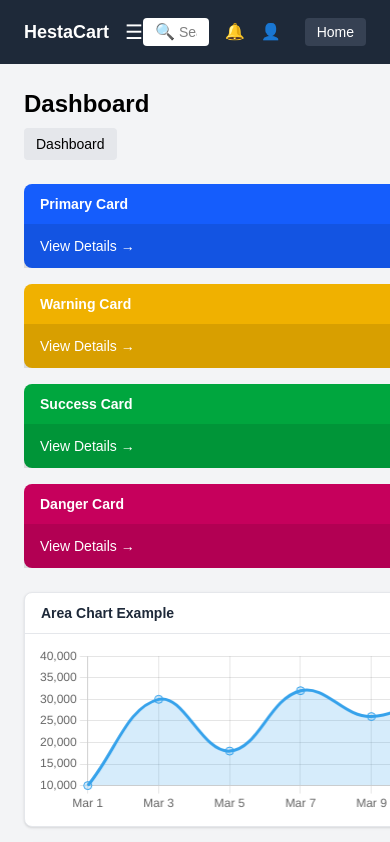
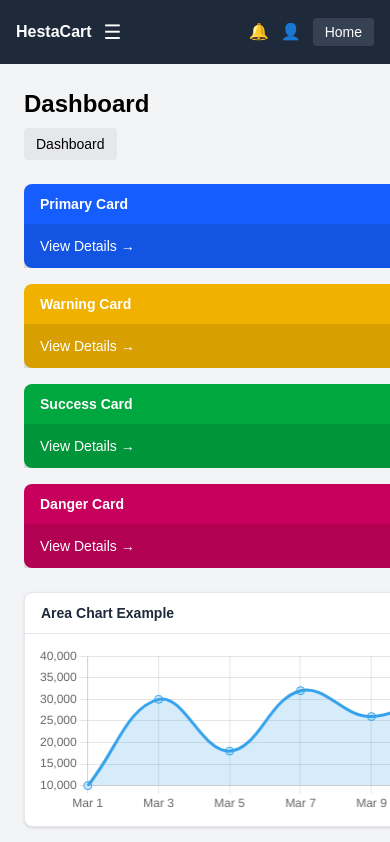
Before and after one commit to devansh-hestabit/Training, a Next.js app in the folder Week3/week3-next-tailwind-frontend/: page /dashboard in a window 390 px wide. Shown: the top 842 px of the page. Built offline with nearby package versions, Linux system fonts and the light colour scheme.

Commit message:
Responsive updated for remaining components along woth project structure updated

```diff
--- /dev/null
+++ b/Week3/week3-next-tailwind-frontend/components/landing/Testimonials.jsx
@@ -0,0 +1,38 @@
+export default function Testimonials({ testimonials }) {
+  return (
+    <section className="py-16">
+      <div className="max-w-7xl mx-auto px-6">
+        <h2 className="text-3xl md:text-4xl font-bold text-center text-gray-900">
+          Trusted by Growing Businesses
+        </h2>
+
+        <p className="mt-4 text-center text-gray-600 max-w-2xl mx-auto">
+          Teams around the world use HestaCart to simplify operations.
+        </p>
+
+        <div className="mt-16 grid grid-cols-1 md:grid-cols-3 gap-8">
+          {testimonials.map((t) => (
+            <div
+              key={t.name}
+              className="bg-white p-8 rounded-2xl border shadow-sm
+                         hover:shadow-lg transition"
+            >
+              <p className="text-gray-700 italic leading-relaxed">
+                “{t.text}”
+              </p>
+
+              <div className="mt-6">
+                <div className="font-semibold text-gray-900">
+                  {t.name}
+                </div>
+                <div className="text-sm text-gray-500">
+                  {t.role}
+                </div>
+              </div>
+            </div>
+          ))}
+        </div>
+      </div>
+    </section>
+  );
+}
--- a/Week3/week3-next-tailwind-frontend/components/ui/InputNav.jsx
+++ b/Week3/week3-next-tailwind-frontend/components/ui/InputNav.jsx
@@ -1,10 +1,13 @@
-"use client";
-
 export default function InputNav({ placeholder }) {
   return (
     <input
       placeholder={placeholder}
-      className="pl-9 pr-3 py-1 rounded text-black bg-white text-sm w-full"
+      className="pl-9 pr-3 py-2 sm:py-2.5
+                 rounded-lg
+                 text-sm sm:text-base
+                 text-black bg-white
+                 w-full
+                 focus:outline-none focus:ring-2 focus:ring-blue-500"
     />
   );
 }
--- a/Week3/week3-next-tailwind-frontend/components/ui/Modal.jsx
+++ b/Week3/week3-next-tailwind-frontend/components/ui/Modal.jsx
@@ -4,8 +4,12 @@ export default function Modal({ isOpen, children }) {
   if (!isOpen) return null;
 
   return (
-    <div className="fixed inset-0 bg-black/40 flex items-center justify-center">
-      <div className="bg-white p-6 rounded w-96">
+    <div className="fixed inset-0 z-50 bg-black/40 flex items-center justify-center px-4">
+      <div
+        className="bg-white rounded-lg p-4 sm:p-6
+                   w-full max-w-md
+                   max-h-[90vh] overflow-y-auto"
+      >
         {children}
       </div>
     </div>
--- a/Week3/week3-next-tailwind-frontend/components/ui/Navbar.jsx
+++ b/Week3/week3-next-tailwind-frontend/components/ui/Navbar.jsx
@@ -5,16 +5,16 @@ import Link from "next/link";
 
 export default function Navbar({ isOpen, onToggleSidebar }) {
   return (
-    <header className="h-16 bg-gray-800 text-white flex items-center justify-between px-6">
-      {/* Left side */}
-      <div className="flex items-center gap-4">
-        <span className="text-lg font-semibold">HestaCart</span>
+    <header className="h-16 min-h-16 bg-gray-800 text-white flex items-center justify-between px-4 sm:px-6">
+      {/* Left */}
+      <div className="flex items-center gap-3 shrink-0">
+        <span className="text-base sm:text-lg font-semibold whitespace-nowrap">
+          HestaCart
+        </span>
 
         <button
           onClick={onToggleSidebar}
-          className={`
-            text-xl cursor-pointer
-            transition-transform duration-300
+          className={`text-xl transition-transform duration-300
             ${isOpen ? "rotate-90" : "rotate-0"}
           `}
         >
@@ -22,29 +22,28 @@ export default function Navbar({ isOpen, onToggleSidebar }) {
         </button>
       </div>
 
-      {/* Right side */}
-      <div className="flex items-center gap-4">
+      {/* Right */}
+      <div className="flex items-center gap-3 sm:gap-4 shrink-0">
         {/* Search */}
-        <div className="relative">
+        <div className="relative hidden sm:block">
           <span className="absolute left-3 top-1/2 -translate-y-1/2 text-gray-500">
             🔍
           </span>
-          <Input placeholder="Search for..." />
+          <Input placeholder="Search..." />
         </div>
 
-        {/* Icons */}
         <span className="cursor-pointer">🔔</span>
+
         <Link
           href="/dashboard/profile"
-          className="cursor-pointer hover:opacity-80"
+          className="hover:opacity-80"
         >
           👤
         </Link>
 
-        {/* Back to Home */}
         <Link
           href="/"
-          className="ml-2 px-3 py-1 rounded text-sm bg-gray-700 hover:bg-gray-600 transition"
+          className="px-3 py-1 rounded text-sm bg-gray-700 hover:bg-gray-600 transition"
         >
           Home
         </Link>
```
Also changed, not shown: 1 other file (tests, documents, lock files or other folders).
